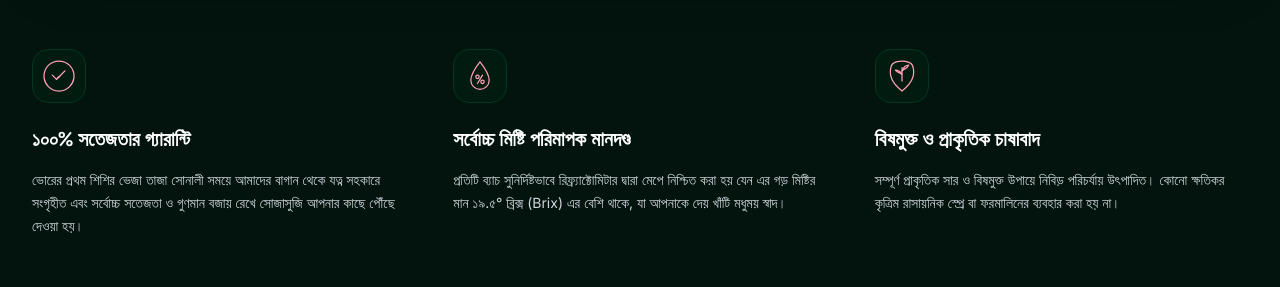
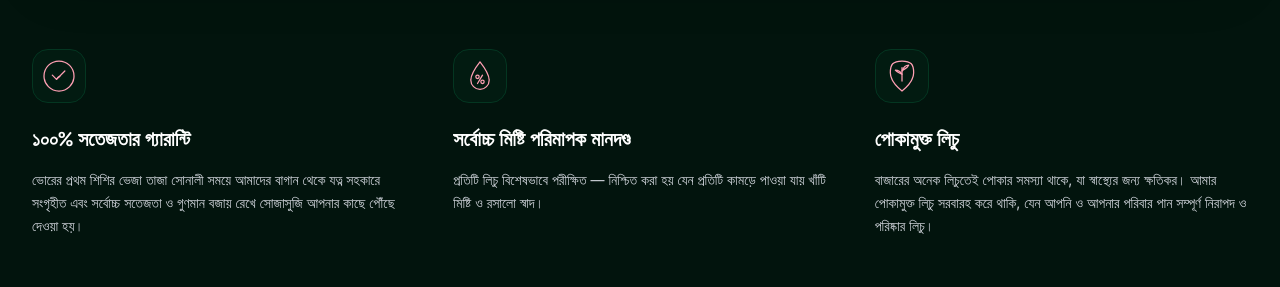
Before and after one commit to mehedi128/lichimart, a React (Vite) app: page / in a window 1280 px wide. Shown: the part 1700-1987 px from the top of the page. Built offline with nearby package versions, Linux system fonts and the light colour scheme; a web font is replaced by a local one.

Commit message:
update-may3

```diff
--- a/src/components/Footer.tsx
+++ b/src/components/Footer.tsx
@@ -114,7 +114,7 @@ export default function Footer({ onNavigate, onWishlistToggle }: FooterProps) {
         <div className="md:col-span-5 space-y-3">
           <LichiMartLogo className="h-11 sm:h-12 w-auto" lightMode={false} />
           <p className="text-xs text-gray-400 font-sans max-w-xs leading-relaxed">
-            বাংলার অন্যতম সেরা ও বিশুদ্ধ তাজা গাছ পাকা অর্গানিক লিচু সরবরাহের ঐতিহ্য। সরাসরি আমাদের সতেজ ও স্বাস্থ্যকর সেরা কৃষি বাগানের স্বাদ পৌঁছে দিচ্ছি আপনার দ্বারে।
+            বাংলাদেশের লিচু প্রেমীদের সবচেয়ে বিশ্বস্ত অনলাইন প্ল্যাটফর্ম। আমরা সরাসরি বাগান থেকে সংগ্রহ করে সারা বাংলাদেশে তাজা লিচু পৌঁছে দিই — দ্রুত, নিরাপদ ও নির্ভরযোগ্যভাবে।
           </p>
         </div>
 
@@ -135,6 +135,11 @@ export default function Footer({ onNavigate, onWishlistToggle }: FooterProps) {
           <p className="font-heading text-white text-sm sm:text-base tracking-wide font-medium">
             <a href="tel:01947970939" className="hover:text-brand-lime transition">
               01947970939
+            </a>
+          </p>
+          <p className="font-heading text-white text-sm sm:text-base tracking-wide font-medium">
+            <a href="https://maps.app.goo.gl/jmfgX7zeki6BiJEu7" className="hover:text-brand-lime transition">
+              Birol, Dinajpur, Bangladesh, 2337
             </a>
           </p>
         </div>
--- a/src/components/OrganicProducts.tsx
+++ b/src/components/OrganicProducts.tsx
@@ -43,7 +43,7 @@ export default function OrganicProducts() {
           {/* Left Column: Title & Action Button */}
           <div className="flex-1 space-y-6 md:space-y-8 max-w-xl text-left">
             <h2 className="text-3xl sm:text-4xl md:text-5xl font-extrabold tracking-tight text-white font-heading leading-[1.15]">
-              লিচিমার্ট বাগানে <br className="hidden sm:inline" /> আপনাকে স্বাগতম
+              লিচিমার্ট এর বাগানে <br className="hidden sm:inline" /> আপনাকে স্বাগতম
             </h2>
             <div>
               <button
@@ -137,7 +137,7 @@ export default function OrganicProducts() {
               সর্বোচ্চ মিষ্টি পরিমাপক মানদণ্ড
             </h4>
             <p className="text-sm text-gray-300 leading-relaxed font-sans">
-              প্রতিটি ব্যাচ সুনির্দিষ্টভাবে রিফ্র্যাক্টোমিটার দ্বারা মেপে নিশ্চিত করা হয় যেন এর গড় মিষ্টির মান ১৯.৫° ব্রিক্স (Brix) এর বেশি থাকে, যা আপনাকে দেয় খাঁটি মধুময় স্বাদ।
+              প্রতিটি লিচু বিশেষভাবে পরীক্ষিত — নিশ্চিত করা হয় যেন প্রতিটি কামড়ে পাওয়া যায় খাঁটি মিষ্টি ও রসালো স্বাদ।
             </p>
           </div>
 
@@ -147,10 +147,10 @@ export default function OrganicProducts() {
               {chemicalFreeIcon}
             </div>
             <h4 className="text-lg sm:text-xl font-bold text-white font-heading block">
-              বিষমুক্ত ও প্রাকৃতিক চাষাবাদ
+              পোকামুক্ত লিচু
             </h4>
             <p className="text-sm text-gray-300 leading-relaxed font-sans">
-              সম্পূর্ণ প্রাকৃতিক সার ও বিষমুক্ত উপায়ে নিবিড় পরিচর্যায় উৎপাদিত। কোনো ক্ষতিকর কৃত্রিম রাসায়নিক স্প্রে বা ফরমালিনের ব্যবহার করা হয় না।
+              বাজারের অনেক লিচুতেই পোকার সমস্যা থাকে, যা স্বাস্থ্যের জন্য ক্ষতিকর। আমার পোকামুক্ত লিচু সরবারহ করে থাকি, যেন আপনি ও আপনার পরিবার পান সম্পূর্ণ নিরাপদ ও পরিষ্কার লিচু।
             </p>
           </div>
 
--- a/src/components/SpecialOffer.tsx
+++ b/src/components/SpecialOffer.tsx
@@ -91,7 +91,7 @@ export default function SpecialOffer({ onClaimOffer }: SpecialOfferProps) {
             <div className="pt-4 flex flex-col sm:flex-row gap-3 w-full sm:w-auto">
               <div className="flex items-center justify-center gap-2 px-4 py-2 border border-brand-green-800 bg-brand-green-900/50 rounded-full text-xs text-gray-300 shadow-sm">
                 <svg
-                  className="h-4 w-4 text-brand-lime"
+                  className="h-6 w-6 text-brand-lime"
                   fill="currentColor"
                   viewBox="0 0 24 24"
                 >
```
